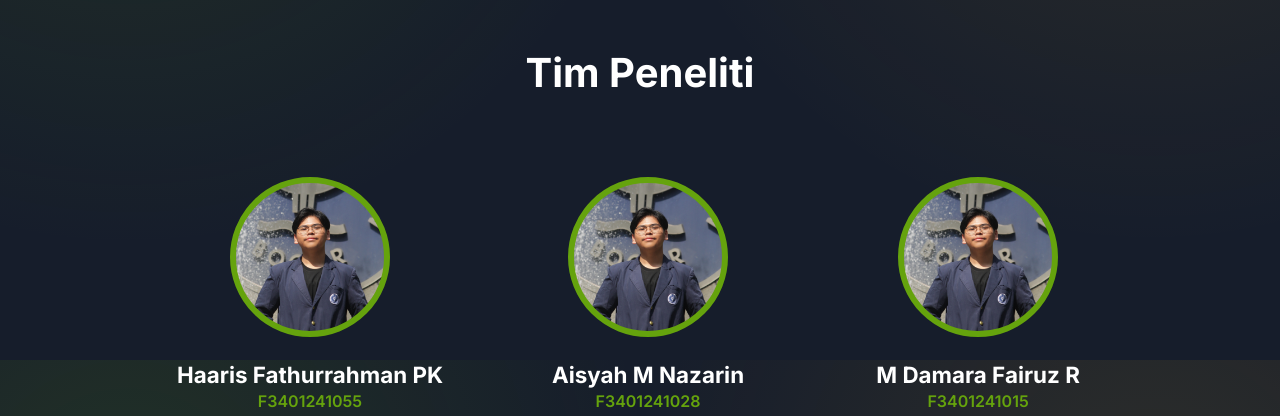
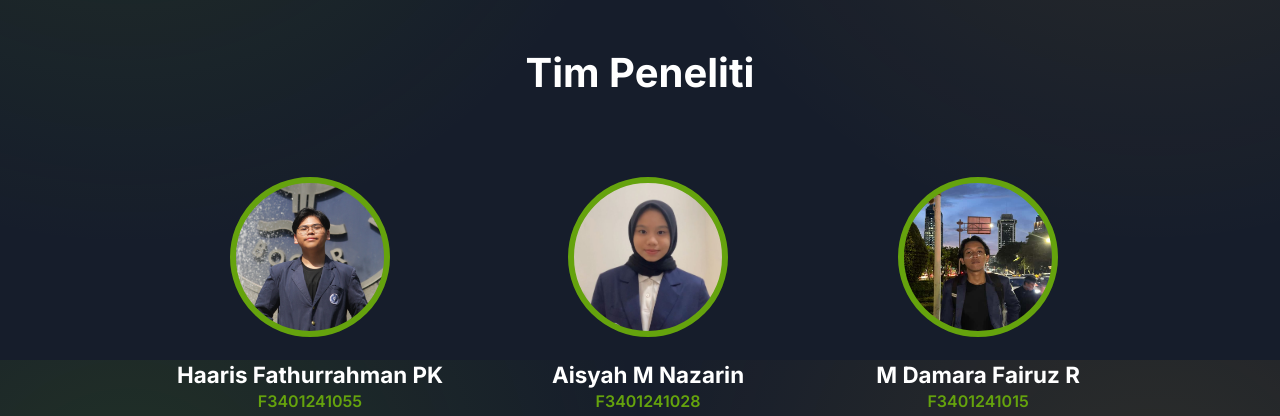
Before and after one commit to haariskurnia/ProduktivitasPertanian, a plain HTML site: page index.html in a window 1280 px wide. Shown: the part 2840-3256 px from the top of the page. Drawn offline with Linux system fonts and the light colour scheme.

Commit message:
Fix HTML formatting and add missing elements

```diff
--- a/index.html
+++ b/index.html
@@ -154,7 +154,7 @@
             </div>
 
             <div class="team-card">
-                <div class="avatar" style="background-image: url('haaris.JPG');"></div>
+                <div class="avatar" style="background-image: url('diana.jpg');"></div>
                 <h3>Aisyah M Nazarin</h3>
                 <span class="nim">F3401241028</span>
                 <p>Researcher</p>
@@ -165,7 +165,7 @@
             </div>
 
             <div class="team-card">
-                <div class="avatar" style="background-image: url('haaris.JPG');"></div>
+                <div class="avatar" style="background-image: url('damar.jpg');"></div>
                 <h3>M Damara Fairuz R</h3>
                 <span class="nim">F3401241015</span>
                 <p>Support</p>
@@ -185,4 +185,5 @@
 
     <script src="script.js"></script>
 </body>
+
 </html>
```
